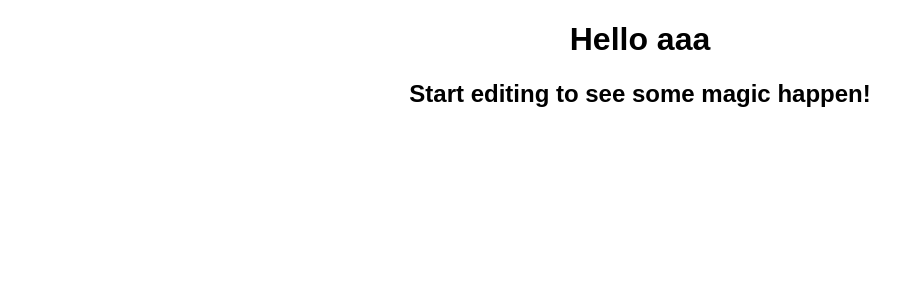
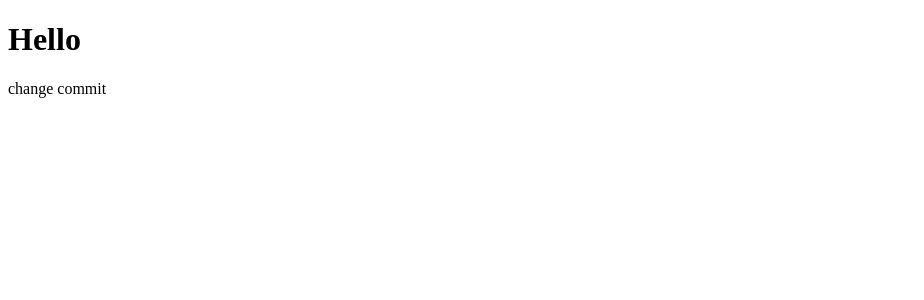
Before and after one commit to Takuya-Ampi/react_todo, a React (Create React App) app: page / in a window 1280 px wide. Shown: the top 300 px of the page, without its empty margins (0-924 px from the left). Built offline with nearby package versions, Linux system fonts and the light colour scheme.

Commit message:
test commit

```diff
--- a/src/App.js
+++ /dev/null
@@ -1,10 +0,0 @@
-import "./styles.css";
-
-export default function App() {
-  return (
-    <div className="App">
-      <h1>Hello aaa</h1>
-      <h2>Start editing to see some magic happen!</h2>
-    </div>
-  );
-}
--- /dev/null
+++ b/src/App.jsx
@@ -0,0 +1,10 @@
+import React from "react";
+
+export const App = () => {
+  return (
+    <>
+      <h1>Hello</h1>
+      <p>change commit</p>
+    </>
+  );
+};
--- a/src/index.js
+++ b/src/index.js
@@ -1,12 +1,5 @@
-import { StrictMode } from "react";
-import ReactDOM from "react-dom";
+import React from "react";
+import ReactDom from "react-dom";
+import { App } from "./App";
 
-import App from "./App";
-
-const rootElement = document.getElementById("root");
-ReactDOM.render(
-  <StrictMode>
-    <App />
-  </StrictMode>,
-  rootElement
-);
+ReactDom.render(<App />, document.getElementById("root"));
```
